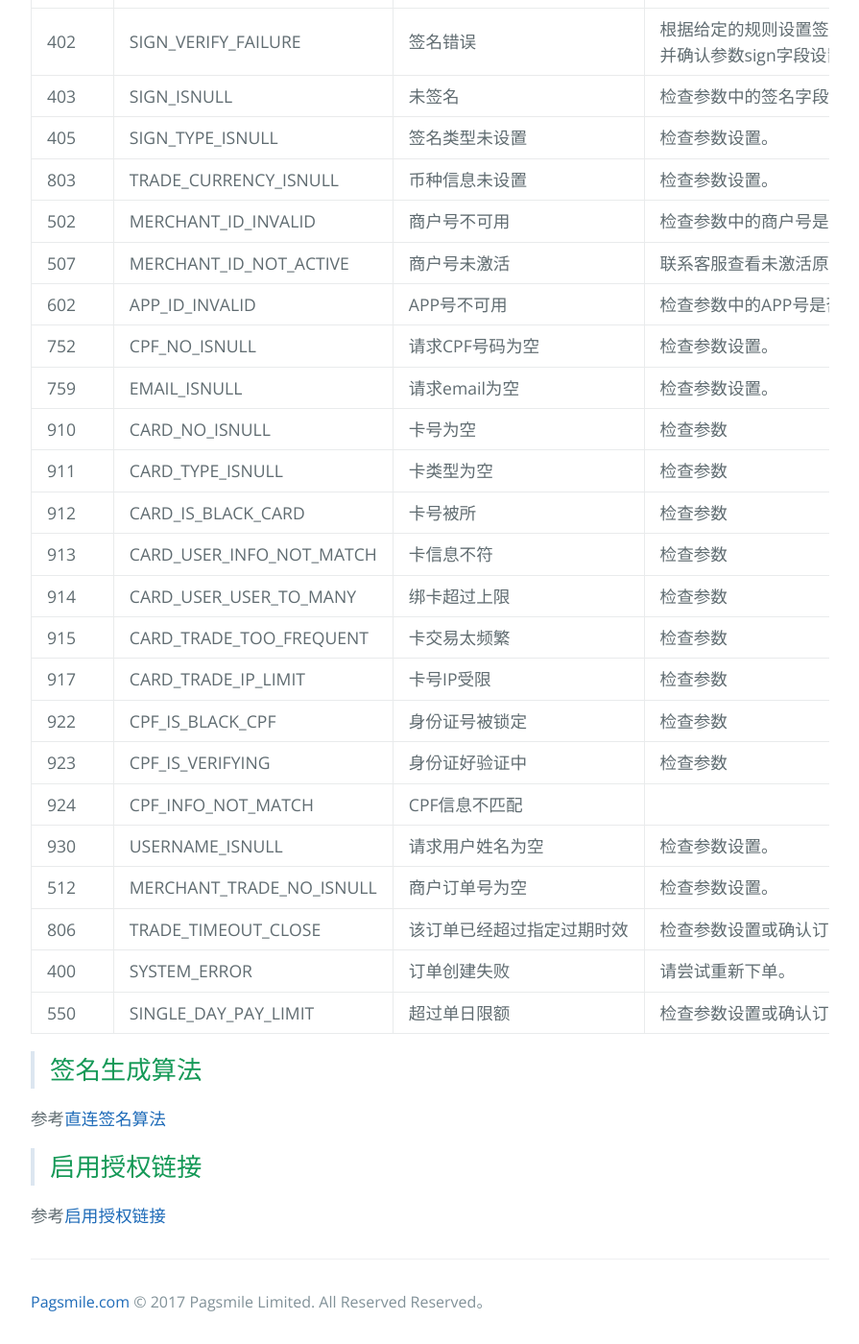
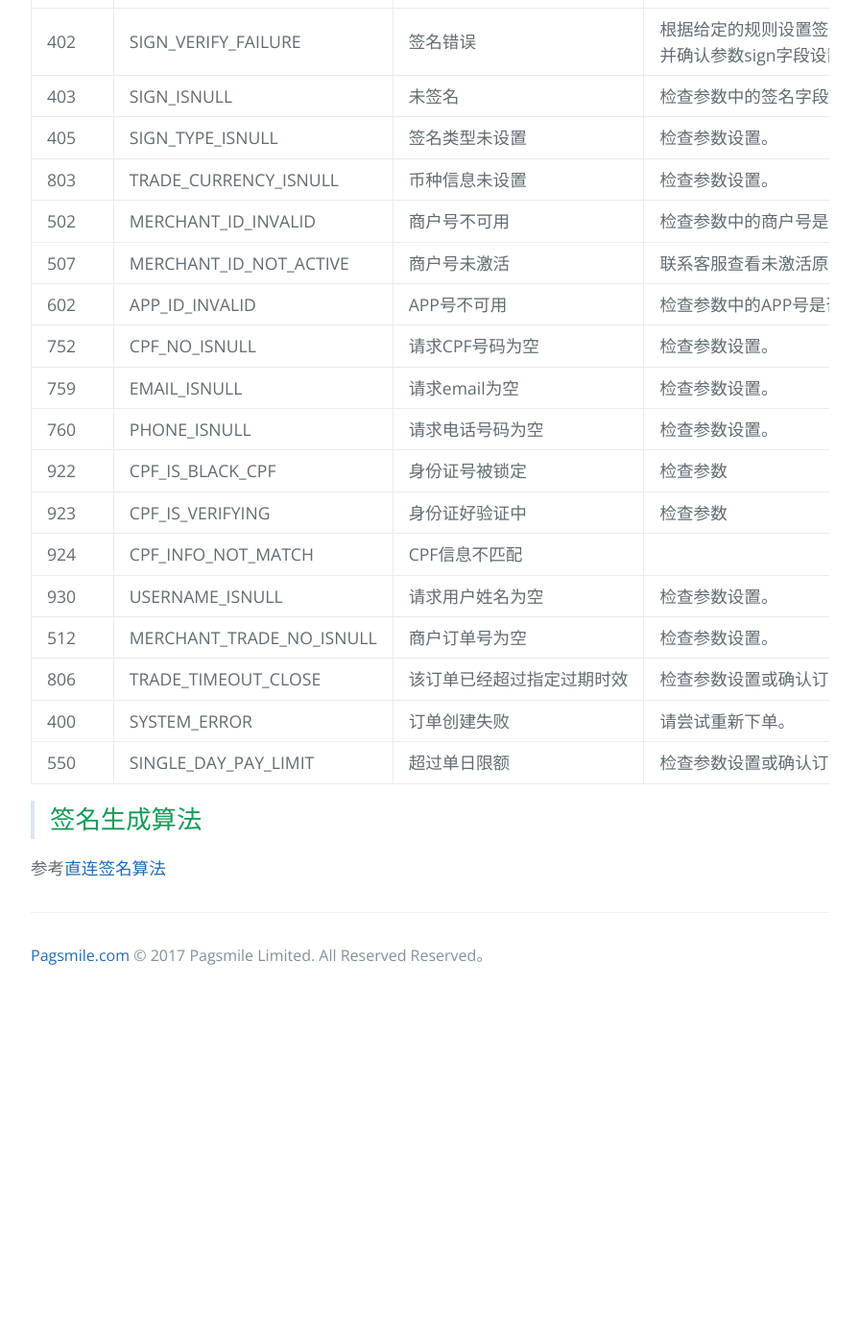
Before and after one commit to pagsmile/pagsmile.github.io, a Jekyll site: the page built from api/FlashPay.md, in a window 1280 px wide and 1400 px high, scrolled down 4117 px. Shown: the whole window at 96% size, without its empty margins (192-1087 px from the left). Built offline with Jekyll 4.4.1, drawn with Linux system fonts in a browser that asks for light colours; our own code applies the rules of GitHub Pages for plain Markdown files; after the commit the page ends 5156 px from its top, so only the background shows below that; some of the changed text lies outside the part shown.

Commit message:
falsh_pay

```diff
--- a/api/FlashPay.md
+++ b/api/FlashPay.md
@@ -148,13 +148,7 @@ info.check_url | String | Yes | 10 | 支付凭证验证链接 |
 602 | APP_ID_INVALID | APP号不可用 | 检查参数中的APP号是否正确。
 752 | CPF_NO_ISNULL | 请求CPF号码为空 | 检查参数设置。
 759 | EMAIL_ISNULL | 请求email为空 | 检查参数设置。
-910 | CARD_NO_ISNULL | 卡号为空     | 检查参数
-911 | CARD_TYPE_ISNULL | 卡类型为空     | 检查参数
-912 | CARD_IS_BLACK_CARD | 卡号被所     | 检查参数
-913 | CARD_USER_INFO_NOT_MATCH | 卡信息不符     | 检查参数
-914 | CARD_USER_USER_TO_MANY | 绑卡超过上限     | 检查参数
-915 | CARD_TRADE_TOO_FREQUENT | 卡交易太频繁     | 检查参数
-917 | CARD_TRADE_IP_LIMIT | 卡号IP受限    | 检查参数
+760 | PHONE_ISNULL | 请求电话号码为空 | 检查参数设置。
 922 | CPF_IS_BLACK_CPF | 身份证号被锁定     | 检查参数
 923 | CPF_IS_VERIFYING | 身份证好验证中     | 检查参数
 924 | CPF_INFO_NOT_MATCH | CPF信息不匹配 |
@@ -168,7 +162,3 @@ info.check_url | String | Yes | 10 | 支付凭证验证链接 |
 >## 签名生成算法
 
 参考[直连签名算法](DriectSign)
-
->## 启用授权链接
-
-参考[启用授权链接](AuthenticateUrl)
```
Also changed, not shown: other parts of api/FlashPay.md (+1 -1 lines).
